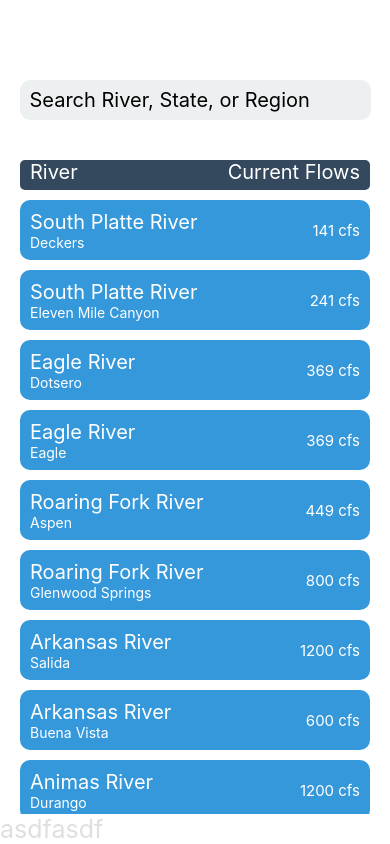
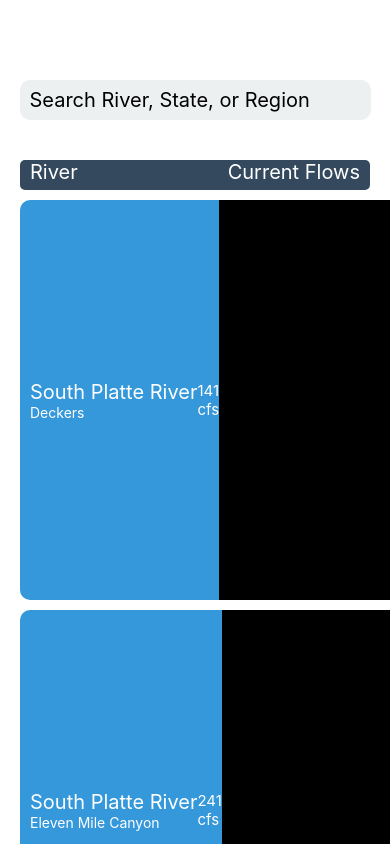
Before and after one commit to grantfogle/drift-front-end, a React Native app: screen / in a window 390 px wide. Built offline with nearby package versions, Linux system fonts and the light colour scheme.

Commit message:
adding river view

```diff
--- a/components/Filter.js
+++ b/components/Filter.js
@@ -16,12 +16,12 @@ class Filter extends Component {
                     {/* add search icon */}
                     <TextInput style={filterSearchTextInput} placeholder='Search River, State, or Region'/>
                 </View>
-                <View>
+                {/* <View> */}
                     {/* dropdown for state */}
                     {/* filter by state */}
                     {/* filter by region */}
                     {/* dropdown for region */}
-                </View>
+                {/* </View> */}
             </View>
         );
     }
--- a/components/Home.js
+++ b/components/Home.js
@@ -19,7 +19,6 @@ class Home extends Component {
                 <Filter />
                 {/* <Search /> */}
                 <Rivers />
-                <Text style={textStyle}>asdfasdf</Text>
             </View>
         );
     }
--- a/components/River.js
+++ b/components/River.js
@@ -1,18 +1,21 @@
 import React from 'react';
 import { View, Text, TextInput, TouchableOpacity } from 'react-native';
+import RiverView from './RiverView';
 
 const River = ({data}) => {
     // const {river, flow}
     const {name, flow, geo} = data;
     const { riverContainer, riverData, riverName, riverGeo, riverFlow, riverViewButton } = styles;
+    let displayChart = true;
     return (
         <View style={riverContainer}>
             <TouchableOpacity style={riverData}>
-                <View>
-                    <Text style={riverName}>{name}</Text>
-                    <Text style={riverGeo}>{geo}</Text>
-                </View>
+                    <View>
+                        <Text style={riverName}>{name}</Text>
+                        <Text style={riverGeo}>{geo}</Text>
+                    </View>
                 <Text style={riverFlow}>{flow} cfs</Text>
+                <RiverView/>
             </TouchableOpacity>
         </View>
     );
@@ -23,8 +26,7 @@ export default River;
 const styles = {
     riverContainer: {
         width: '100%',
-        // height: 200,
-        height: 60,
+        minHeight: 60,
         marginBottom: 10,
     },
     riverData: {
--- a/components/RiverView.js
+++ b/components/RiverView.js
@@ -1,5 +1,5 @@
 import React, { Component } from 'react';
-import { StyleSheet, ScrollView, View, Text, TextInput, TouchableOpacity } from 'react-native';
+import { StyleSheet, View, Text } from 'react-native';
 
 class RiverView extends Component {
     constructor(props) {
@@ -21,7 +21,9 @@ class RiverView extends Component {
     render() {
         const { chartView } = styles;
         return (
-            <View></View>
+            <View style={chartView}>
+                <Text>asdf</Text>
+            </View>
         );
     }
 }
@@ -30,6 +32,8 @@ export default RiverView;
 
 const styles = StyleSheet.create({
     chartView: {
-
-    }
+        height: 400,
+        width: '100%',
+        backgroundColor: '#000'
+    },
 });
--- a/components/Rivers.js
+++ b/components/Rivers.js
@@ -68,7 +68,6 @@ class Rivers extends Component {
                     <Text style={riversFilterText}>Current Flows</Text>
                 </View>
                 {this.displayRivers()}
-                <Text style={textStyle}>asdfasdf</Text>
             </ScrollView>
         );
     }
```
